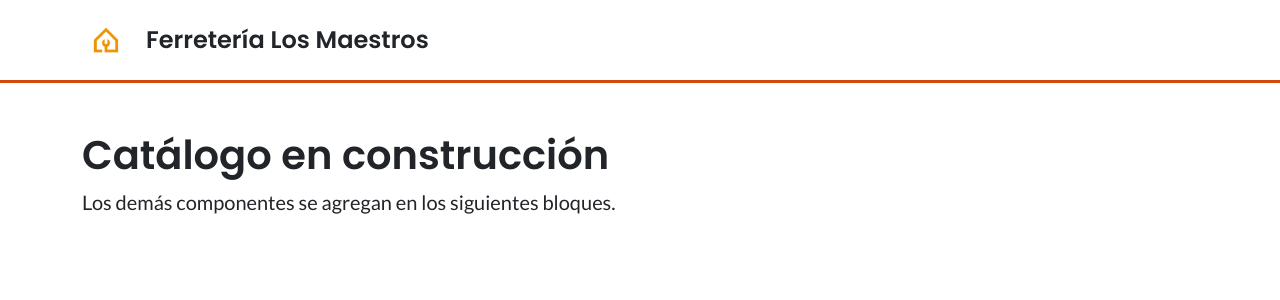
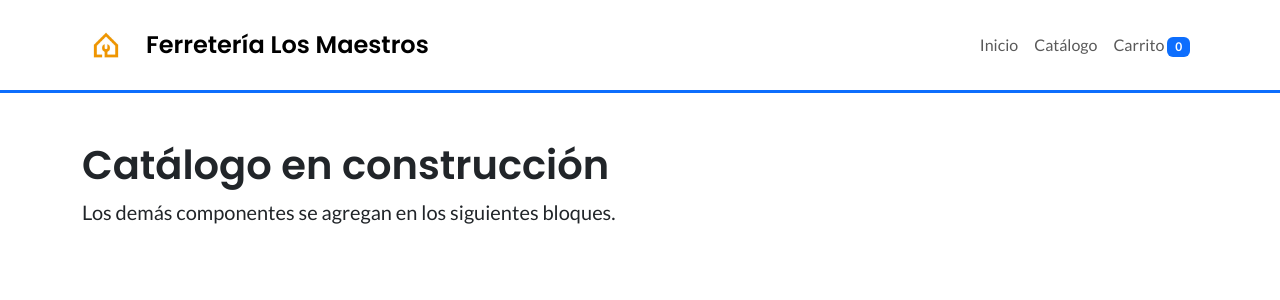
Before and after one commit to bcarrascom/ferreteria-los-maestros, a React (Vite) app: page / in a window 1280 px wide. Shown: the top 300 px of the page. Built offline with nearby package versions, Linux system fonts and the light colour scheme.

Commit message:
feat: agregada navegación a encabezado

```diff
--- a/src/App.jsx
+++ b/src/App.jsx
@@ -3,7 +3,8 @@ import Encabezado from "./components/Encabezado";
 function App() {
   return (
     <>
-      <Encabezado />
+      {/* El 0 es provisorio: en el Paso 8 lo reemplaza el total del carrito. */}
+      <Encabezado cantidadCarrito={0} />
 
       <main className="container py-5">
         <h1>Catálogo en construcción</h1>
--- a/src/components/Encabezado.jsx
+++ b/src/components/Encabezado.jsx
@@ -1,16 +1,34 @@
-function Encabezado() {
+import { Container, Navbar } from "react-bootstrap";
+import Navegacion from "./Navegacion";
+
+function Encabezado({ cantidadCarrito }) {
   return (
-    <header className="py-3 bg-white border-bottom border-3 border-primary">
-      <div className="container d-flex align-items-center gap-3">
+    <Navbar
+      as="header"
+      role={null}
+      expand="md"
+      bg="white"
+      data-bs-theme="light"
+      className="py-3 border-bottom border-3 border-primary"
+    >
+      <Container>
+        <Navbar.Brand href="#inicio" className="d-flex align-items-center gap-3">
           <img
             src="/img/logo.jpg"
             alt="Logo de Ferretería Los Maestros"
             width="48"
             height="48"
           />
-        <p className="h4 mb-0">Ferretería Los Maestros</p>
-      </div>
-    </header>
+          <span className="h4 mb-0">Ferretería Los Maestros</span>
+        </Navbar.Brand>
+
+        <Navbar.Toggle aria-controls="menu-principal" />
+
+        <Navbar.Collapse id="menu-principal">
+          <Navegacion cantidadCarrito={cantidadCarrito} />
+        </Navbar.Collapse>
+      </Container>
+    </Navbar>
   );
 }
 
--- /dev/null
+++ b/src/components/Navegacion.jsx
@@ -0,0 +1,19 @@
+import { Badge, Nav } from "react-bootstrap";
+
+function Navegacion({ cantidadCarrito }) {
+  return (
+    <Nav as="nav" aria-label="Navegación principal" className="ms-auto">
+      <Nav.Link href="#inicio">Inicio</Nav.Link>
+      <Nav.Link href="#catalogo">Catálogo</Nav.Link>
+      <Nav.Link href="#carrito">
+        Carrito{" "}
+        <Badge bg="primary">
+          {cantidadCarrito}
+          <span className="visually-hidden">productos en el carrito</span>
+        </Badge>
+      </Nav.Link>
+    </Nav>
+  );
+}
+
+export default Navegacion;
```
Lines whose indentation alone changed are shown as unchanged.
